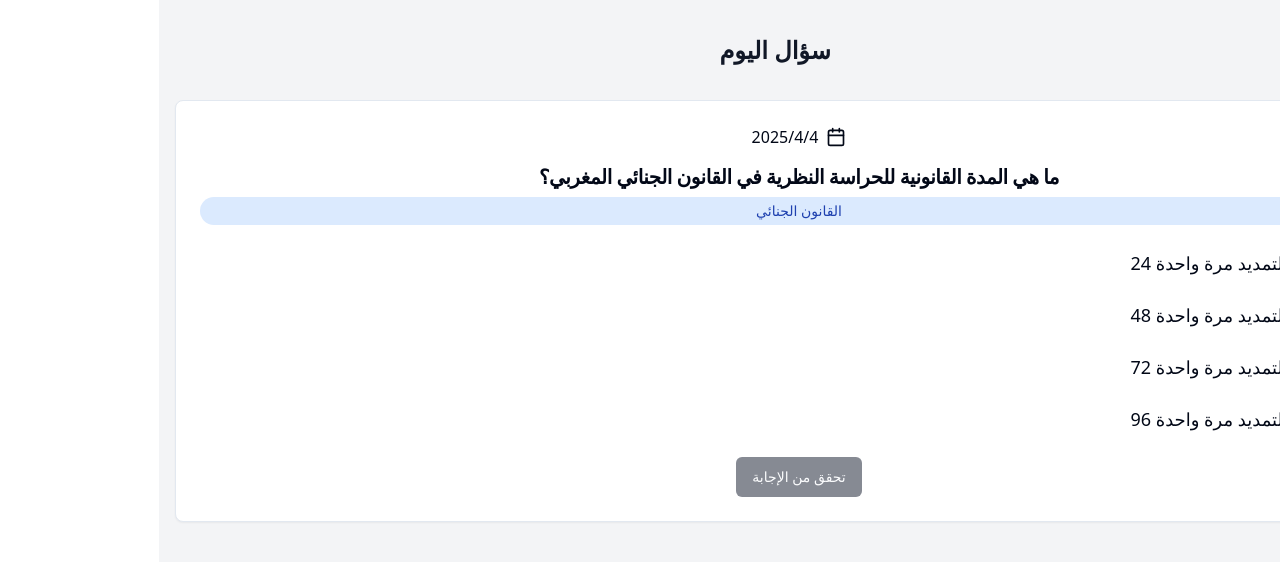
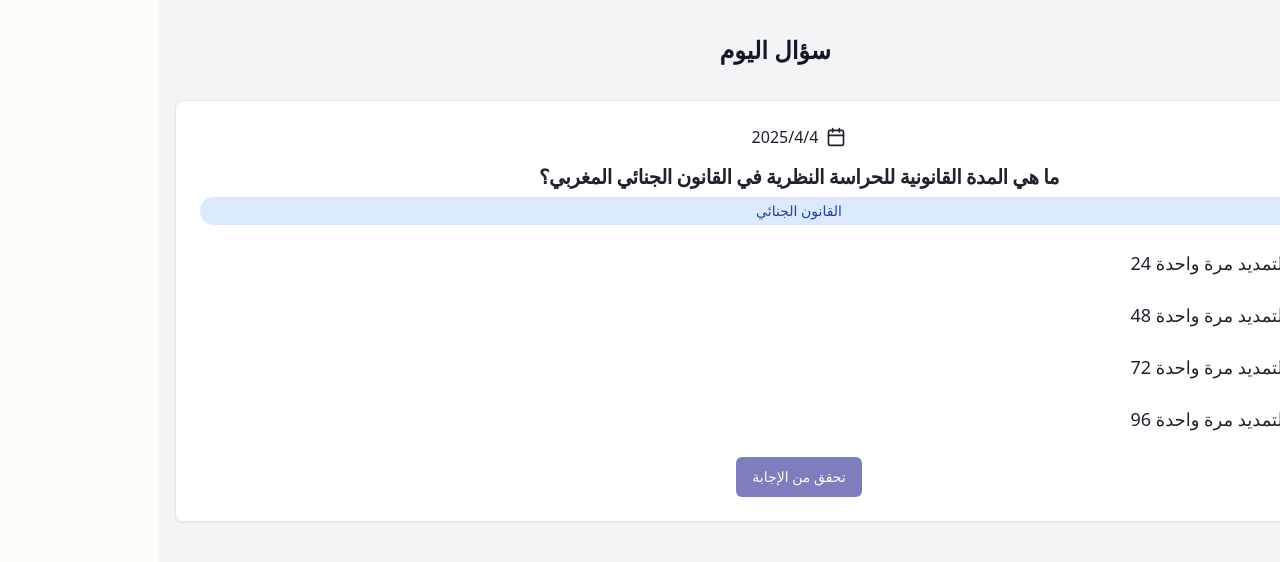
Before and after one commit to zakuxbnn/morocco-legal-quiz-app, a React (Vite) app: page /daily in a window 1280 px wide. Shown: the top 562 px of the page. Built offline with nearby package versions, Linux system fonts and the light colour scheme.

Commit message:
Add theme color customization
Implement theme color customization for the app.

```diff
--- a/src/index.css
+++ b/src/index.css
@@ -1,23 +1,26 @@
+
 @tailwind base;
 @tailwind components;
 @tailwind utilities;
 
 @layer base {
   :root {
-    --background: 0 0% 100%;
-    --foreground: 222.2 84% 4.9%;
+    --background: 43 38% 98%;
+    --foreground: 222 18% 15%;
 
     --card: 0 0% 100%;
-    --card-foreground: 222.2 84% 4.9%;
+    --card-foreground: 222 18% 15%;
 
     --popover: 0 0% 100%;
-    --popover-foreground: 222.2 84% 4.9%;
+    --popover-foreground: 222 18% 15%;
 
-    --primary: 222.2 47.4% 11.2%;
-    --primary-foreground: 210 40% 98%;
+    /* Navy blue primary */
+    --primary: 240 100% 25%;
+    --primary-foreground: 0 0% 98%;
 
-    --secondary: 210 40% 96.1%;
-    --secondary-foreground: 222.2 47.4% 11.2%;
+    /* Gold secondary */
+    --secondary: 51 100% 50%;
+    --secondary-foreground: 240 10% 10%;
 
     --muted: 210 40% 96.1%;
     --muted-foreground: 215.4 16.3% 46.9%;
@@ -25,47 +28,43 @@
     --accent: 210 40% 96.1%;
     --accent-foreground: 222.2 47.4% 11.2%;
 
-    --destructive: 0 84.2% 60.2%;
+    /* Burgundy destructive */
+    --destructive: 350 75% 25%;
     --destructive-foreground: 210 40% 98%;
 
     --border: 214.3 31.8% 91.4%;
     --input: 214.3 31.8% 91.4%;
-    --ring: 222.2 84% 4.9%;
+    --ring: 240 100% 25%;
 
     --radius: 0.5rem;
 
     --sidebar-background: 0 0% 98%;
-
     --sidebar-foreground: 240 5.3% 26.1%;
-
     --sidebar-primary: 240 5.9% 10%;
-
     --sidebar-primary-foreground: 0 0% 98%;
-
     --sidebar-accent: 240 4.8% 95.9%;
-
     --sidebar-accent-foreground: 240 5.9% 10%;
-
     --sidebar-border: 220 13% 91%;
-
     --sidebar-ring: 217.2 91.2% 59.8%;
   }
 
   .dark {
-    --background: 222.2 84% 4.9%;
+    --background: 222 18% 12%;
     --foreground: 210 40% 98%;
 
-    --card: 222.2 84% 4.9%;
+    --card: 222 18% 10%;
     --card-foreground: 210 40% 98%;
 
-    --popover: 222.2 84% 4.9%;
+    --popover: 222 18% 12%;
     --popover-foreground: 210 40% 98%;
 
-    --primary: 210 40% 98%;
-    --primary-foreground: 222.2 47.4% 11.2%;
+    /* Royal blue primary for dark mode */
+    --primary: 225 73% 57%;
+    --primary-foreground: 0 0% 100%;
 
-    --secondary: 217.2 32.6% 17.5%;
-    --secondary-foreground: 210 40% 98%;
+    /* Darker gold secondary for dark mode */
+    --secondary: 47 80% 45%;
+    --secondary-foreground: 0 0% 100%;
 
     --muted: 217.2 32.6% 17.5%;
     --muted-foreground: 215 20.2% 65.1%;
@@ -73,12 +72,14 @@
     --accent: 217.2 32.6% 17.5%;
     --accent-foreground: 210 40% 98%;
 
-    --destructive: 0 62.8% 30.6%;
+    /* Crimson destructive for dark mode */
+    --destructive: 350 80% 45%;
     --destructive-foreground: 210 40% 98%;
 
     --border: 217.2 32.6% 17.5%;
     --input: 217.2 32.6% 17.5%;
     --ring: 212.7 26.8% 83.9%;
+
     --sidebar-background: 240 5.9% 10%;
     --sidebar-foreground: 240 4.8% 95.9%;
     --sidebar-primary: 224.3 76.3% 48%;
@@ -99,3 +100,26 @@
     @apply bg-background text-foreground;
   }
 }
+
+/* Law-themed utility classes */
+@layer utilities {
+  .bg-parchment {
+    @apply bg-law-parchment;
+  }
+
+  .bg-legal-gradient {
+    background: linear-gradient(to right, #000080, #36454F);
+  }
+
+  .text-legal {
+    @apply text-law-navy;
+  }
+
+  .border-legal {
+    @apply border-law-navy;
+  }
+
+  .shadow-gavel {
+    box-shadow: 0 4px 12px rgba(0, 0, 30, 0.15);
+  }
+}
--- a/src/pages/Index.tsx
+++ b/src/pages/Index.tsx
@@ -9,49 +9,56 @@ const legalCategories = [
   {
     id: 'criminal',
     name: 'القانون الجنائي',
-    color: 'bg-red-500',
+    color: 'bg-law-crimson',
+    hoverColor: 'hover:bg-law-crimson/90',
     icon: Gavel,
     questions: 30
   },
   {
     id: 'civil',
     name: 'القانون المدني',
-    color: 'bg-blue-500',
+    color: 'bg-law-navy',
+    hoverColor: 'hover:bg-law-navy/90',
     icon: Scale,
     questions: 30
   },
   {
     id: 'administrative',
     name: 'القانون الإداري',
-    color: 'bg-green-500',
+    color: 'bg-law-forest',
+    hoverColor: 'hover:bg-law-forest/90',
     icon: Landmark,
     questions: 30
   },
   {
     id: 'family',
     name: 'قانون الأسرة',
-    color: 'bg-purple-500',
+    color: 'bg-law-royal',
+    hoverColor: 'hover:bg-law-royal/90',
     icon: Users,
     questions: 30
   },
   {
     id: 'commercial',
     name: 'القانون التجاري',
-    color: 'bg-yellow-500',
+    color: 'bg-law-gold',
+    hoverColor: 'hover:bg-law-gold/90',
     icon: Building2,
     questions: 30
   },
   {
     id: 'labor',
     name: 'قانون الشغل',
-    color: 'bg-orange-500',
+    color: 'bg-law-burgundy',
+    hoverColor: 'hover:bg-law-burgundy/90',
     icon: Briefcase,
     questions: 30
   },
   {
     id: 'constitutional',
     name: 'القانون الدستوري',
-    color: 'bg-teal-500',
+    color: 'bg-law-charcoal',
+    hoverColor: 'hover:bg-law-charcoal/90',
     icon: BookOpen,
     questions: 30
   },
@@ -59,16 +66,16 @@ const legalCategories = [
 
 const Index = () => {
   return (
-    <div className="min-h-screen bg-gray-100 dark:bg-gray-900">
+    <div className="min-h-screen bg-parchment dark:bg-gray-900">
       <div className="container mx-auto px-4 py-8">
         <header className="text-center mb-12">
-          <h1 className="text-4xl font-bold mb-2 text-gray-900 dark:text-white">اختبار القانون المغربي</h1>
-          <p className="text-xl text-gray-600 dark:text-gray-300">تطبيق تعليمي تفاعلي لطلبة القانون والمهنيين والمواطنين</p>
+          <h1 className="text-4xl font-bold mb-2 text-law-navy dark:text-white">اختبار القانون المغربي</h1>
+          <p className="text-xl text-law-slate dark:text-gray-300">تطبيق تعليمي تفاعلي لطلبة القانون والمهنيين والمواطنين</p>
         </header>
 
         <div className="grid grid-cols-1 md:grid-cols-2 lg:grid-cols-3 gap-6">
           {legalCategories.map((category) => (
-            <Card key={category.id} className="border-t-4 hover:shadow-lg transition-shadow duration-300" style={{ borderTopColor: category.color.replace('bg-', '') }}>
+            <Card key={category.id} className="border-t-4 shadow-gavel hover:shadow-lg transition-shadow duration-300 border-law-navy" style={{ borderTopColor: `var(--tw-${category.color.replace('bg-', '')})` }}>
               <CardHeader>
                 <CardTitle className="text-xl font-semibold text-right">{category.name}</CardTitle>
                 <CardDescription className="text-right">{category.questions} سؤال متنوع</CardDescription>
@@ -80,7 +87,7 @@ const Index = () => {
               </CardContent>
               <CardFooter className="flex justify-center">
                 <Link to={`/quiz/${category.id}`}>
-                  <Button variant="outline">ابدأ الاختبار</Button>
+                  <Button variant="outline" className="border-law-navy text-law-navy hover:bg-law-navy/10 dark:border-law-gold dark:text-law-gold dark:hover:bg-law-gold/10">ابدأ الاختبار</Button>
                 </Link>
               </CardFooter>
             </Card>
@@ -89,13 +96,13 @@ const Index = () => {
 
         <div className="mt-12 flex justify-center gap-4">
           <Link to="/daily">
-            <Button variant="secondary">سؤال اليوم</Button>
+            <Button variant="secondary" className="bg-law-gold text-law-navy hover:bg-law-gold/80">سؤال اليوم</Button>
           </Link>
           <Link to="/favorites">
-            <Button variant="secondary">المفضلة</Button>
+            <Button variant="secondary" className="bg-law-gold text-law-navy hover:bg-law-gold/80">المفضلة</Button>
           </Link>
           <Link to="/settings">
-            <Button variant="secondary">الإعدادات</Button>
+            <Button variant="secondary" className="bg-law-gold text-law-navy hover:bg-law-gold/80">الإعدادات</Button>
           </Link>
         </div>
       </div>
--- a/tailwind.config.ts
+++ b/tailwind.config.ts
@@ -1,3 +1,4 @@
+
 import type { Config } from "tailwindcss";
 
 export default {
@@ -61,6 +62,21 @@ export default {
 					'accent-foreground': 'hsl(var(--sidebar-accent-foreground))',
 					border: 'hsl(var(--sidebar-border))',
 					ring: 'hsl(var(--sidebar-ring))'
+				},
+				// Law-themed color palette
+				law: {
+					maroon: '#800020',
+					navy: '#000080',
+					gold: '#FFD700',
+					darkred: '#8B0000',
+					burgundy: '#800020',
+					forest: '#228B22',
+					crimson: '#DC143C',
+					royal: '#4169E1',
+					charcoal: '#36454F',
+					slate: '#708090',
+					ivory: '#FFFFF0',
+					parchment: '#F5F5DC'
 				}
 			},
 			borderRadius: {
```
